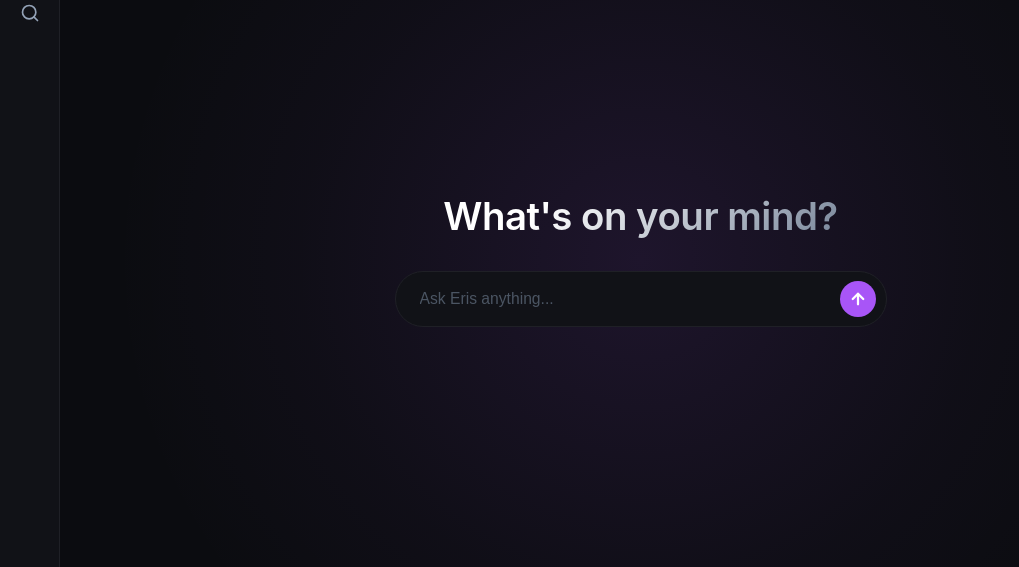
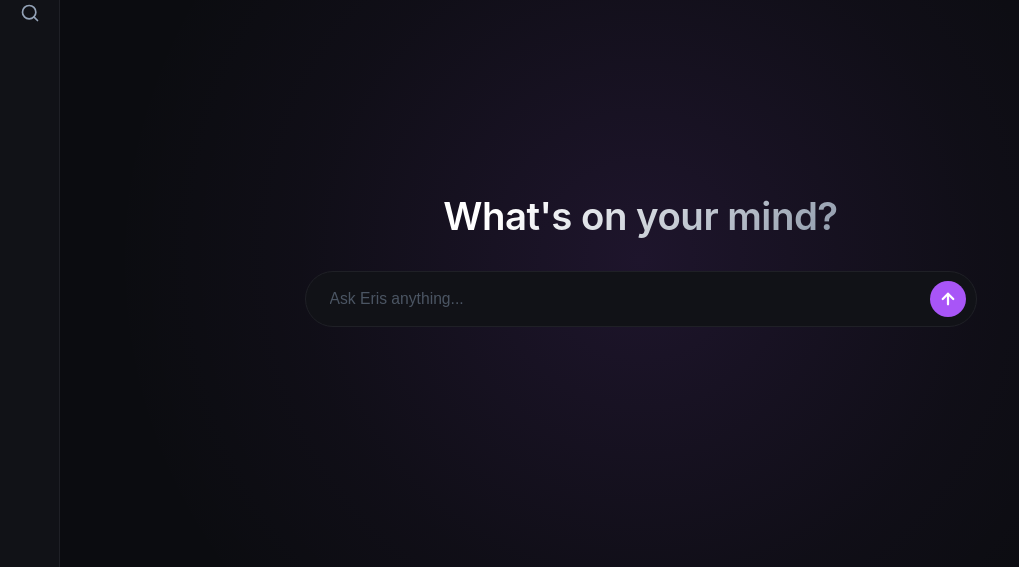
Before and after one commit to m-ibrahim-shahzad/eris-mainfram, a Flask app: page / in a window 1280 px wide. Shown: the part 140-707 px from the top of the page, without its empty margins (0-1019 px from the left). Run offline with Flask 3, Linux system fonts and the light colour scheme; data that the repository does not hold is empty.

Commit message:
Add files via upload

```diff
--- a/templates/index.html
+++ b/templates/index.html
@@ -564,6 +564,8 @@
             align-items: center;
             justify-content: center;
             width: 100%;
+            max-width: 720px; /* Constrains desktop input bar length */
+            margin: 0 auto;   /* Centers bar alignment */
             padding: 24px 40px 48px 40px;
             background: linear-gradient(180deg, transparent 0%, #0b0c10 50%);
             z-index: 10;
@@ -603,8 +605,8 @@
         .main-content.empty-chat .interactive-deck-wrapper {
             background: transparent;
             padding: 0 24px;
-            width: 100vw;
-            max-width: 540px;
+            width: 100%;
+            max-width: 720px;
         }
 
         .main-content.empty-chat .interactive-deck-wrapper::before {
@@ -618,6 +620,15 @@
             background: radial-gradient(circle at center, rgba(168, 85, 247, 0.12) 0%, rgba(168, 85, 247, 0.03) 45%, transparent 70%);
             z-index: 1;
             pointer-events: none;
+        }
+
+        /* Active Chat Layout Modifiers */
+        .main-content:not(.empty-chat) .welcome-hero {
+            display: none !important; /* Forces welcome message text to vanish instantly on first prompt */
+        }
+        .main-content:not(.empty-chat) .interactive-deck-wrapper {
+            background: #0b0c10;
+            padding: 16px 24px 32px 24px;
         }
 
         .prompt-container-outer {
@@ -756,6 +767,7 @@
             .interactive-deck-wrapper {
                 padding: 10px 12px calc(16px + env(safe-area-inset-bottom));
                 background: #0b0c10;
+                max-width: 100%;
             }
 
             .message {
@@ -936,6 +948,7 @@
         let currentSessionId = "";
         let isTypingActive = false;
 
+        // Unified toggles
         function toggleUnifiedSidebar() {
             if (window.innerWidth <= 768) {
                 document.body.classList.toggle('sidebar-open');
```
